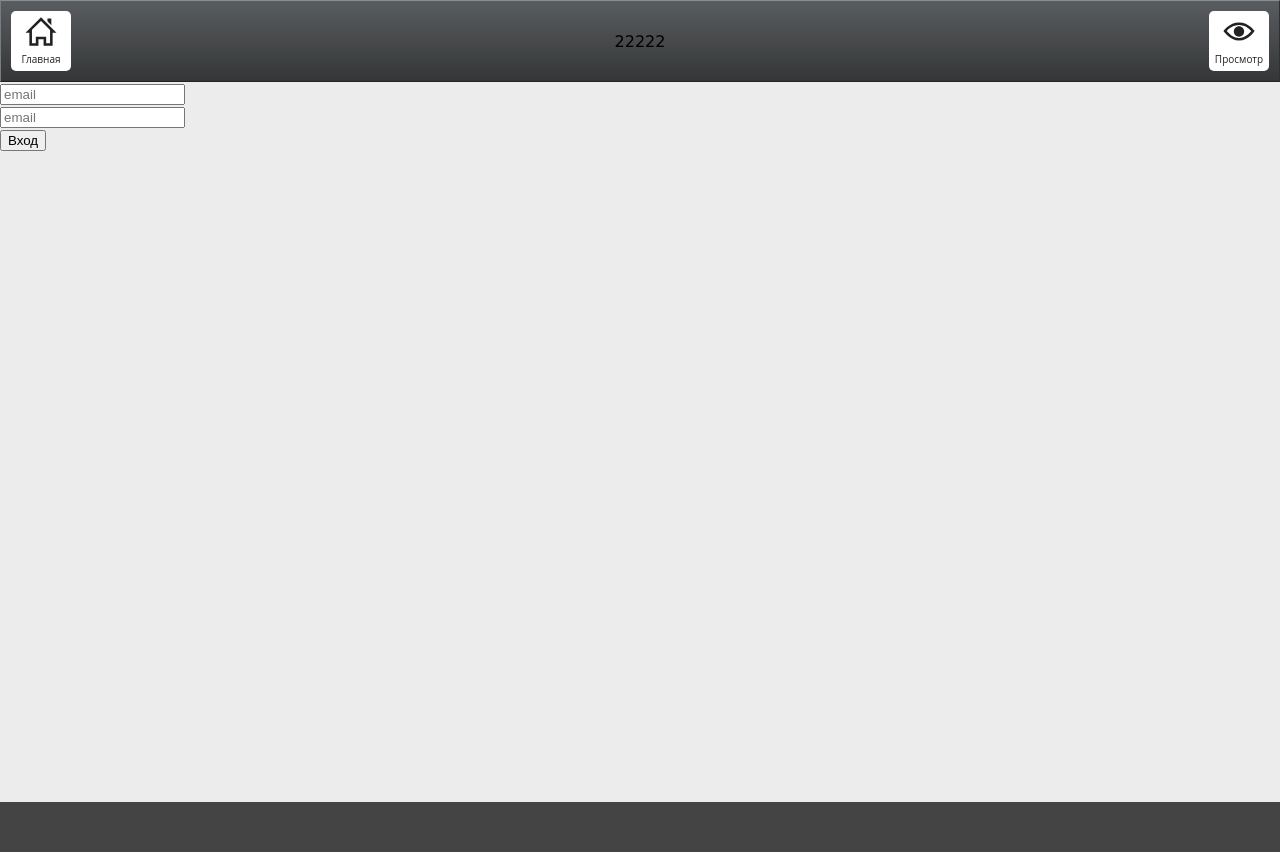
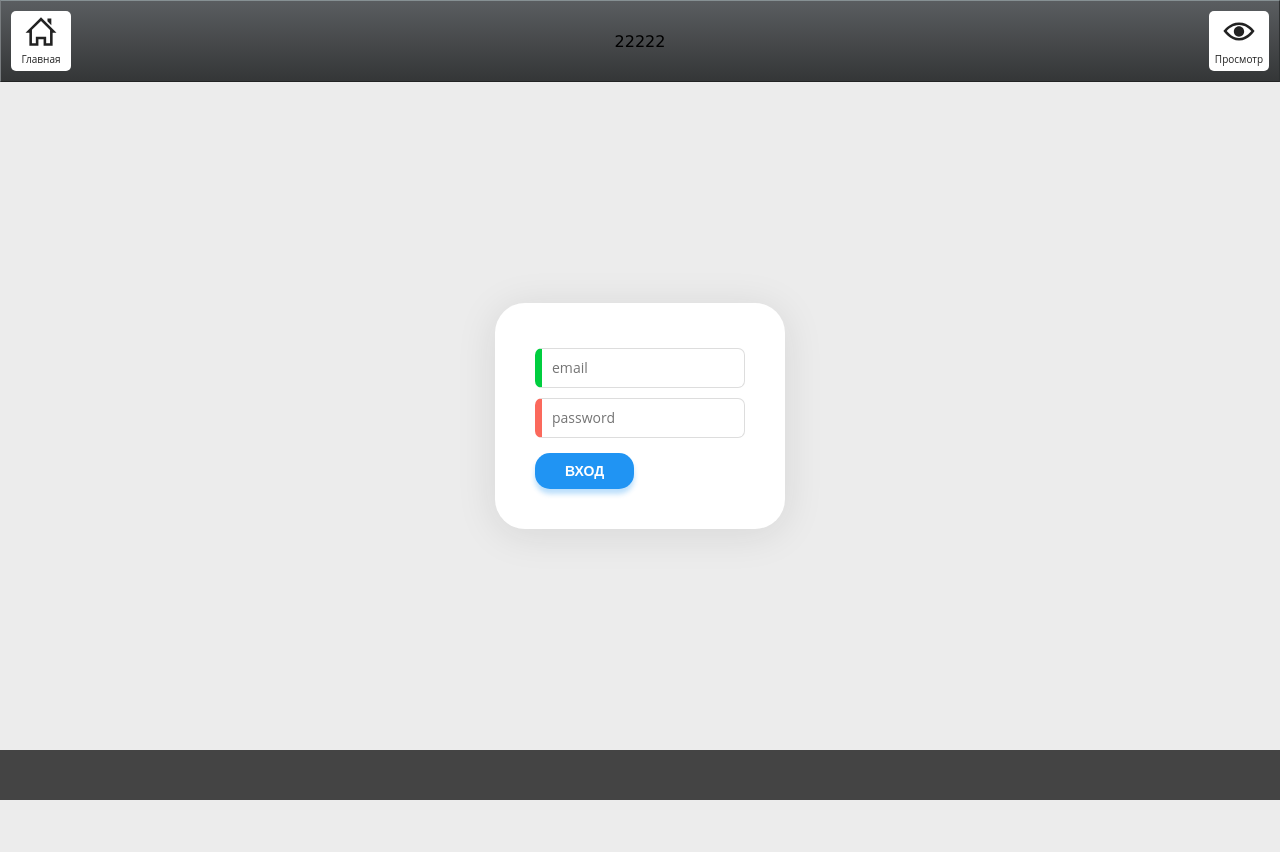
Before and after one commit to borisstrong/dan, a Python web app: template dan/templates/system/main.html in a window 1280 px wide. After the commit the page ends 800 px from the top, so only its background shows below. Run offline with Jinja, Linux system fonts and the light colour scheme; the template is opened without the code that fills it, so the values that code supplies are empty.

Commit message:
Авторизация стили

```diff
--- a/dan/templates/system/css/style.css
+++ b/dan/templates/system/css/style.css
@@ -5,6 +5,8 @@ html, body {
     font-size: 16px;
     --color-active: hsl(207, 90%, 54%);
     --color-inactive: hsl(0, 0%, 47%);
+	display: flex;
+    flex-direction: column;
 	background-color: #ececec;
 }
 
@@ -32,7 +34,9 @@ header {
 }
 
 section {
-	min-height: calc(100vh - 80px);
+	display: flex;
+    flex-direction: column;
+	flex:1;
 }
 
 footer {
@@ -333,3 +337,187 @@ a.admin_table_tr_unpub, .admin_table_tr_unpub {
     max-width: 400px;
     width: 100%;
 }
+
+
+
+/**/
+
+.form_auth {
+    display: flex;
+    margin: auto;
+    padding: 40px;
+    background: #fff;
+    box-shadow: 0 5px 40px rgba(34, 34, 34, 0.1);
+    border-radius: 30px;
+}
+
+/* --- INPUT --- */
+
+.input {
+	box-sizing		:border-box;
+	padding			:0px 10px;
+	height			:40px;
+	line-height		:40px;
+	font-family		:'Open Sans', sans-serif;
+	font-size: 14px;
+	font-weight		:400;
+	border-radius	:7px;
+	border			:1px solid #dddddd;
+	background-color:#ffffff;
+	margin: 5px 0;
+}
+
+input[type='number'].input {
+	width: 80px;
+	padding-right	:0px !important;
+}
+
+.input:out-of-range,
+input.input:required:invalid,
+input[type='text'].input:invalid,
+input[type='email'].input:invalid,
+input[type='number'].input:invalid,
+input[type='url'].input:invalid,
+textarea.input:not(:valid) {
+    border-left		:7px solid #fb695c;
+    transition		:border 0.3s;
+}
+
+input.input:required:valid,
+input[type='text'].input:valid,
+input[type='email'].input:valid,
+input[type='number'].input:valid,
+input[type='url'].input:valid {
+    border-left		:7px solid #00CE3F;
+    transition		:border 0.3s;
+	background-color:#ffffff;
+}
+
+input[type='color'].input {
+	width			:38px;
+	padding-left	:3px;
+	padding-right	:3px;
+}
+
+input[type='submit'].input {
+	cursor			:pointer;
+	font-weight		:bold;
+}
+
+/* --- CHECK --- */
+input[type='radio'].input {
+	display			:none;
+}
+
+input[type='radio'].input +label {
+    position		:relative;
+	margin-left		:30px;
+	cursor			:pointer;
+	display			:inline-block;
+	height			:30px;
+	line-height		:30px;
+}
+
+input[type='radio'].input +label:before {
+	position		:absolute;
+	left			:-30px;
+	top				:4px;
+	display			:inline-block;
+    content			:' ';
+    width			:20px;
+    height			:20px;
+    border			:1px solid #CDD1DA;
+    border-radius	:50%;
+    background		:#FFF;
+}
+
+input[type='radio'].input +label:after {
+	position		:absolute;
+	left			:-27px;
+	top				:7px;
+	display			:inline-block;
+    content			:' ';
+    width			:16px;
+    height			:16px;
+    border-radius	:50%;
+    box-shadow		:inset 0 1px 1px rgba(0,0,0,.5);
+    opacity			:0;
+	background-color:#00d900;
+}
+
+input[type='radio'].input:checked + label:after {
+    opacity			:1;
+}
+
+/* --- SWITCH --- */
+input[type='checkbox'].input {
+	display			:none;
+}
+
+input[type='checkbox'].input_2 {
+    width			:21px;
+    height			:21px;
+}
+
+input[type='checkbox'].input +label {
+	cursor			:pointer;
+	display			:inline-block;
+	text-align 		:left;
+	width			:60px;
+	height			:30px;
+	line-height		:30px;
+	border-radius	:30px;
+	background-color:#ff9900;
+    box-shadow		:0 1px 0 #fff, inset 0 0 2px #AE4600, inset 0 1px 0 #AE4600, inset 0 1px 5px #AE4600;
+}
+
+input[type='checkbox'].input:checked +label {
+	background-color:#00d900;
+    box-shadow		:0 1px 0 #fff, inset 0 0 2px #008b00, inset 0 1px 0 #008b00, inset 0 1px 5px #008b00;
+}
+
+input[type='checkbox'].input +label:after {
+	margin-top		:1px;
+	margin-left		:1px;
+	display			:inline-block;
+	width			:28px;
+	height			:28px;
+	border-radius	:28px;
+	content			:' ';
+	background		:radial-gradient(ellipse at center, #ffffff 0%,#fefefe 50%,#fdfdfd 51%,#ffffff 100%);
+	box-shadow		:0 1px 1px #65727b, 0 0 1px #b6bdc2;
+    -webkit-transition:margin-left 0.2s ease;
+    transition		:margin-left 0.2s ease;
+}
+
+input[type='checkbox'].input:checked +label:after {
+	margin-left		:31px;
+}
+
+textarea.input {
+	width 			:207px;
+	padding			:5px 10px 5px 10px;
+	height			:auto;
+	line-height		:20px;
+}
+
+/**/
+
+.form_auth_submit {
+	color: #fff;
+    background: #2094f3;
+    border-radius: 15px;
+    font-size: 14px;
+    border: 0;
+    padding: 10px 30px;
+    margin-top: 10px;
+    box-shadow: 0 5px 5px rgba(32, 148, 243, 0.3);
+    text-transform: uppercase;
+    font-weight: 600;
+	cursor: pointer;
+	transition:all 0.2s;
+}
+
+.form_auth_submit:hover {
+	transform:scale(1.05);
+	}
--- a/dan/templates/system/main.html
+++ b/dan/templates/system/main.html
@@ -26,11 +26,11 @@
 	</header>
     <section>
 		{% if AUTH != 1 %}
-			<div>
+			<div class="form_auth">
 				<form method="post" action="/system/login">
-					<div><input type="email" name="email" placeholder="email"></div>
-					<div><input type="password" name="psw" placeholder="email"></div>
-					<div><input type="submit" name="submit" value="Вход"></div>
+					<div><input class="input" type="email" name="email" placeholder="email"></div>
+					<div><input class="input" type="password" name="psw" placeholder="password" required></div>
+					<div><input class="form_auth_submit" type="submit" name="submit" value="Вход"></div>
 				</form>
 			</div>
 		{% else %}
```
Also changed, not shown: 6 other files.
